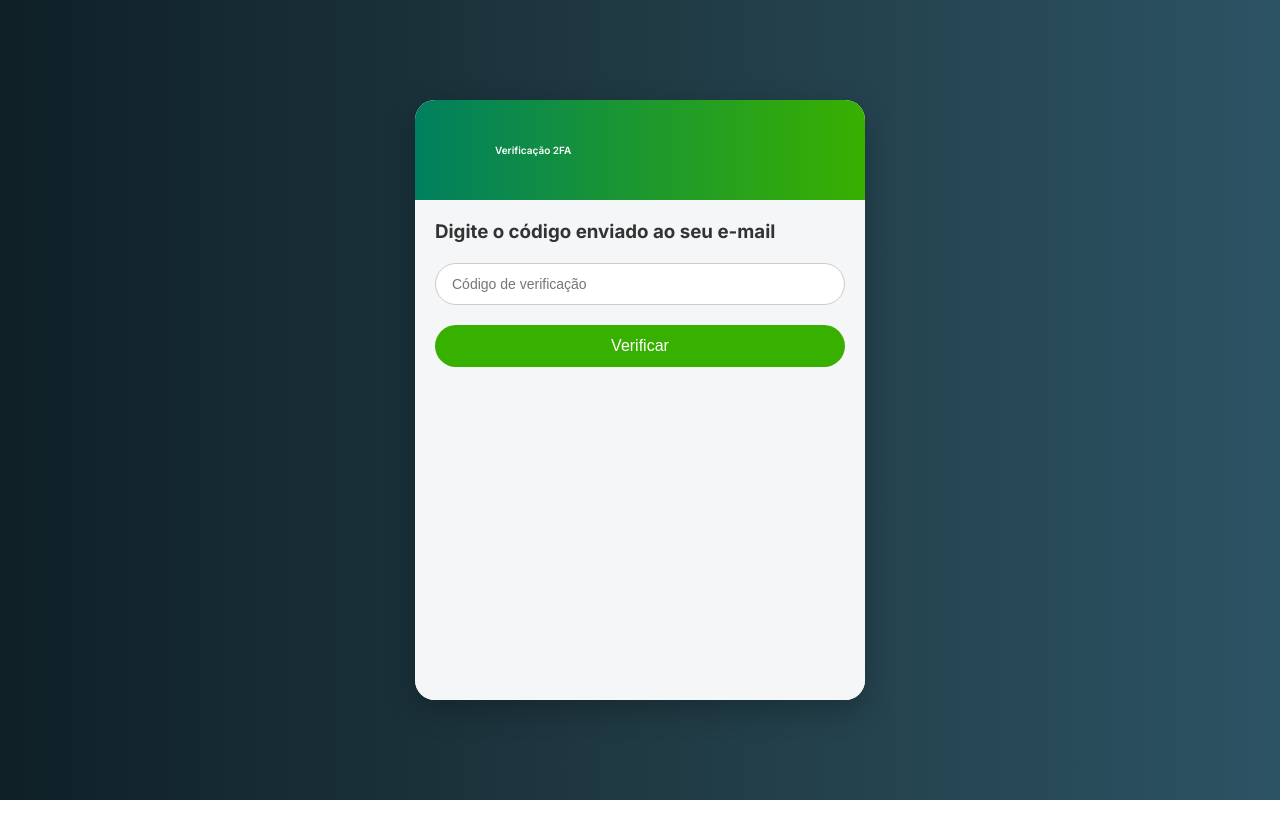
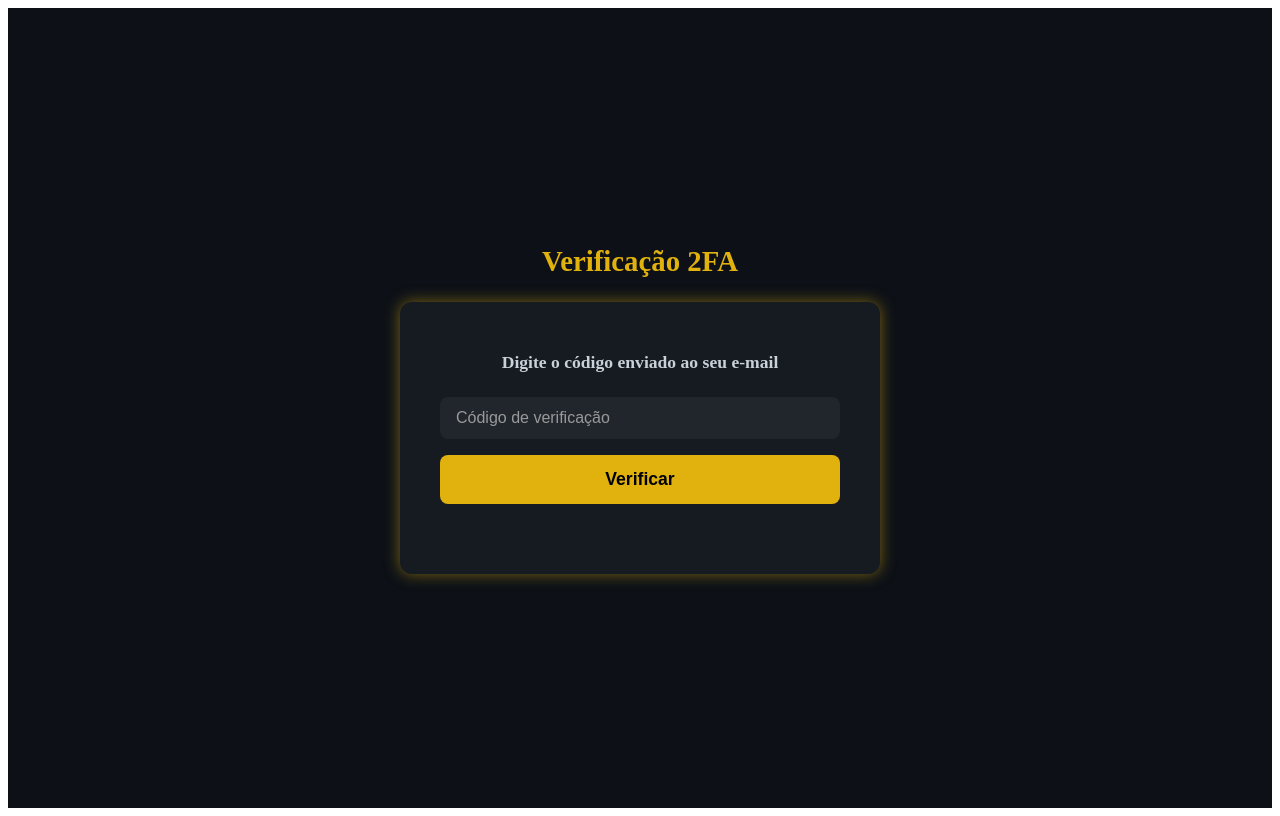
Before and after one commit to ArthurAlv3s/ChatBot, a plain HTML site: page FrontEnd/verificar.html in a window 1280 px wide. Drawn offline with nearby package versions, Linux system fonts and the light colour scheme.

Commit message:
TESTA CÁssio

```diff
--- a/FrontEnd/login.css
+++ b/FrontEnd/login.css
@@ -1,11 +1,25 @@
+/* Reset global e correções */
+* {
+  margin: 0;
+  padding: 0;
+  box-sizing: border-box;
+}
+
+html, body {
+  height: 100%;
+  background-color: #0d1117; /* Fundo escuro total */
+  font-family: Arial, sans-serif;
+  overflow: hidden; /* remove possíveis scrolls indesejados */
+}
+
 /* Container da tela de login */
 .login-container {
-  flex: 1;
-  background-color: #0d1117;
   display: flex;
   justify-content: center;
   align-items: center;
   height: 100vh;
+  background-color: #0d1117;
+  flex: 1;
 }
 
 /* Caixa central do login */
@@ -100,11 +114,6 @@
   text-decoration: underline;
 }
 
-
-/* Container da tela de login permanece igual */
-
-/* ...seu css atual... */
-
 /* Container dos botões extras */
 .login-links {
   display: flex;
--- a/FrontEnd/resetar.css
+++ b/FrontEnd/resetar.css
@@ -1,114 +1,98 @@
-@import url('https://fonts.googleapis.com/css2?family=Inter:wght@400;600;700&display=swap');
-
-* {
-  box-sizing: border-box;
-  margin: 0;
-  padding: 0;
+/* Container geral da tela */
+.auth-container {
+  flex: 1;
+  background-color: #0d1117;
+  display: flex;
+  flex-direction: column;
+  align-items: center;
+  justify-content: center;
+  height: 100vh;
+  padding: 0 16px;
 }
 
-body {
-  font-family: 'Inter', sans-serif;
-  background: linear-gradient(to right, #0f2027, #203a43, #2c5364);
-  height: 100vh;
-  display: flex;
-  justify-content: center;
-  align-items: center;
-  color: #333;
+/* Cabeçalho da tela */
+.auth-header {
+  color: #e1b20e;
+  font-size: 1.8rem;
+  font-weight: 700;
+  margin-bottom: 24px;
+  text-align: center;
 }
 
-.auth-container {
+/* Caixa central */
+.auth-box {
+  background-color: #161b22;
+  padding: 32px 40px;
+  border-radius: 12px;
+  max-width: 400px;
   width: 100%;
-  max-width: 450px;
-  height: fit-content;
-  background-color: #ffffff;
-  border-radius: 20px;
-  box-shadow: 0 10px 30px rgba(0, 0, 0, 0.25);
+  box-shadow: 0 0 15px rgba(225, 178, 14, 0.5);
   display: flex;
   flex-direction: column;
-  overflow: hidden;
+  gap: 16px;
+  color: #c9d1d9;
+  text-align: center;
 }
 
-.auth-header i{
-  font-size: 20px;
+/* Título dentro da caixa */
+.auth-box h3 {
+  margin-bottom: 8px;
+  font-size: 1.1rem;
+  font-weight: 600;
+  color: #c9d1d9;
 }
 
-.auth-header {
-  display: flex;
-  justify-content: space-between;
-  background: linear-gradient(to right, #007f5f, #38b000);
-  font-size: 10px;
-  color: white;
-  font-weight: 600;
-  text-align: center;
-  padding: 20px;
-  box-shadow: 0 4px 6px rgba(0,0,0,0.1);
+/* Inputs */
+.auth-box input {
+  padding: 12px 16px;
+  border-radius: 8px;
+  border: none;
+  background-color: #21262d;
+  color: #f0f0f0;
+  font-size: 1rem;
+  outline: none;
+  transition: background-color 0.3s;
 }
 
-.auth-header button{
-  background: none;
-  border: none;
-  font-size: 20px;
-  color: white;
+.auth-box input::placeholder {
+  color: #999;
 }
 
-.auth-box {
-  flex: 1;
-  padding: 20px;
-  overflow-y: auto;
-  background-color: #f4f6f8;
-  display: flex;
-  flex-direction: column;
-  gap: 20px;
+.auth-box input:focus {
+  background-color: #30363d;
 }
 
-.auth-form {
-  display: flex;
-  flex-direction: column;
-  gap: 15px;
-}
-
-.auth-container input[type="email"],
-.auth-container input[type="text"],
-.auth-container input[type="password"] {
-  padding: 12px 16px;
-  border-radius: 30px;
-  border: 1px solid #ccc;
-  font-size: 14px;
-  outline: none;
-  transition: 0.2s border-color;
-}
-
-.auth-container input[type="email"]:focus,
-.auth-container input[type="text"]:focus,
-.auth-container input[type="password"]:focus {
-  border-color: #38b000;
-}
-
-.enviar{
-  padding: 12px 18px;
-  font-size: 16px;
-  background-color: #38b000;
+/* Botão de enviar */
+.enviar {
+  background-color: #e1b20e;
   border: none;
-  border-radius: 50px;
-  color: white;
+  padding: 14px 0;
+  border-radius: 8px;
+  color: #000;
+  font-weight: 700;
+  font-size: 1.1rem;
   cursor: pointer;
   transition: background-color 0.3s;
 }
 
-.enviar:hover{
-  background-color: #70e000;
+.enviar:hover {
+  background-color: #f4c430;
 }
 
-p {
-  text-align: center;
-  font-size: 14px;
+/* Mensagem de erro ou sucesso */
+.message {
+  font-size: 0.9rem;
+  margin-top: 8px;
+  color: #ff4d4f; /* vermelho claro padrão para mensagens de erro */
 }
 
-a {
-  color: #38b000;
-  text-decoration: none;
+/* Responsivo */
+@media (max-width: 480px) {
+  .auth-box {
+    padding: 24px;
+  }
+
+  .auth-header {
+    font-size: 1.5rem;
+  }
 }
-
-a:hover {
-  text-decoration: underline;
-}
--- a/FrontEnd/verificar.css
+++ b/FrontEnd/verificar.css
@@ -1,110 +1,98 @@
-@import url('https://fonts.googleapis.com/css2?family=Inter:wght@400;600;700&display=swap');
-
-* {
-  box-sizing: border-box;
-  margin: 0;
-  padding: 0;
+/* Container geral da tela */
+.auth-container {
+  flex: 1;
+  background-color: #0d1117;
+  display: flex;
+  flex-direction: column;
+  align-items: center;
+  justify-content: center;
+  height: 100vh;
+  padding: 0 16px;
 }
 
-body {
-  font-family: 'Inter', sans-serif;
-  background: linear-gradient(to right, #0f2027, #203a43, #2c5364);
-  height: 100vh;
-  display: flex;
-  justify-content: center;
-  align-items: center;
-  color: #333;
+/* Cabeçalho */
+.auth-header {
+  color: #e1b20e;
+  font-size: 1.8rem;
+  font-weight: 700;
+  margin-bottom: 24px;
+  text-align: center;
 }
 
-.auth-container {
+/* Caixa central */
+.auth-box {
+  background-color: #161b22;
+  padding: 32px 40px;
+  border-radius: 12px;
+  max-width: 400px;
   width: 100%;
-  max-width: 450px;
-  height: 600px;
-  background-color: #ffffff;
-  border-radius: 20px;
-  box-shadow: 0 10px 30px rgba(0, 0, 0, 0.25);
+  box-shadow: 0 0 15px rgba(225, 178, 14, 0.5);
   display: flex;
   flex-direction: column;
-  overflow: hidden;
+  gap: 16px;
+  color: #c9d1d9;
+  text-align: center;
 }
 
-.auth-header i{
-  font-size: 20px;
+/* Título */
+.auth-box h3 {
+  margin-bottom: 8px;
+  font-size: 1.1rem;
+  font-weight: 600;
+  color: #c9d1d9;
 }
 
-.auth-header {
-  display: flex;
-  justify-content: space-between;
-  background: linear-gradient(to right, #007f5f, #38b000);
-  font-size: 10px;
-  color: white;
-  font-weight: 600;
-  text-align: center;
-  padding: 20px;
-  box-shadow: 0 4px 6px rgba(0,0,0,0.1);
+/* Input */
+.auth-box input {
+  padding: 12px 16px;
+  border-radius: 8px;
+  border: none;
+  background-color: #21262d;
+  color: #f0f0f0;
+  font-size: 1rem;
+  outline: none;
+  transition: background-color 0.3s;
 }
 
-.auth-header button{
-  background: none;
-  border: none;
-  font-size: 20px;
-  color: white;
+.auth-box input::placeholder {
+  color: #999;
 }
 
-.auth-box {
-  flex: 1;
-  padding: 20px;
-  overflow-y: auto;
-  background-color: #f4f6f8;
-  display: flex;
-  flex-direction: column;
-  gap: 20px;
+.auth-box input:focus {
+  background-color: #30363d;
 }
 
-.auth-form {
-  display: flex;
-  flex-direction: column;
-  gap: 15px;
-}
-
-.auth-container input[type="text"] {
-  padding: 12px 16px;
-  border-radius: 30px;
-  border: 1px solid #ccc;
-  font-size: 14px;
-  outline: none;
-  transition: 0.2s border-color;
-}
-
-.auth-container input[type="text"]:focus {
-  border-color: #38b000;
-}
-
-.enviar{
-  padding: 12px 18px;
-  font-size: 16px;
-  background-color: #38b000;
+/* Botão */
+.enviar {
+  background-color: #e1b20e;
   border: none;
-  border-radius: 50px;
-  color: white;
+  padding: 14px 0;
+  border-radius: 8px;
+  color: #000;
+  font-weight: 700;
+  font-size: 1.1rem;
   cursor: pointer;
   transition: background-color 0.3s;
 }
 
-.enviar:hover{
-  background-color: #70e000;
+.enviar:hover {
+  background-color: #f4c430;
 }
 
-p {
-  text-align: center;
-  font-size: 14px;
+/* Mensagem */
+.message {
+  font-size: 0.9rem;
+  margin-top: 8px;
+  color: #ff4d4f; /* vermelho para erros */
 }
 
-a {
-  color: #38b000;
-  text-decoration: none;
+/* Responsivo */
+@media (max-width: 480px) {
+  .auth-box {
+    padding: 24px;
+  }
+
+  .auth-header {
+    font-size: 1.5rem;
+  }
 }
-
-a:hover {
-  text-decoration: underline;
-}
--- a/FrontEnd/verificar.html
+++ b/FrontEnd/verificar.html
@@ -11,7 +11,6 @@
   <div class="auth-container">
     <header class="auth-header">
       <span style="vertical-align: middle; display: inline-flex; align-items: center;">
-        <img src="img/icon.png" alt="logo" style="width: 60px; height: 60px; position: relative; right: 100px;">
         Verificação 2FA
       </span>
     </header>
```
Also changed, not shown: FrontEnd/index.html (+11 -3 lines), FrontEnd/recuperar.css (+19 -0 lines), FrontEnd/recuperar.html (+1 -0 lines), FrontEnd/resetar.html (+0 -1 lines), FrontEnd/style.css (+24 -0 lines), FrontEnd/registro.css (line endings or trailing spaces).
